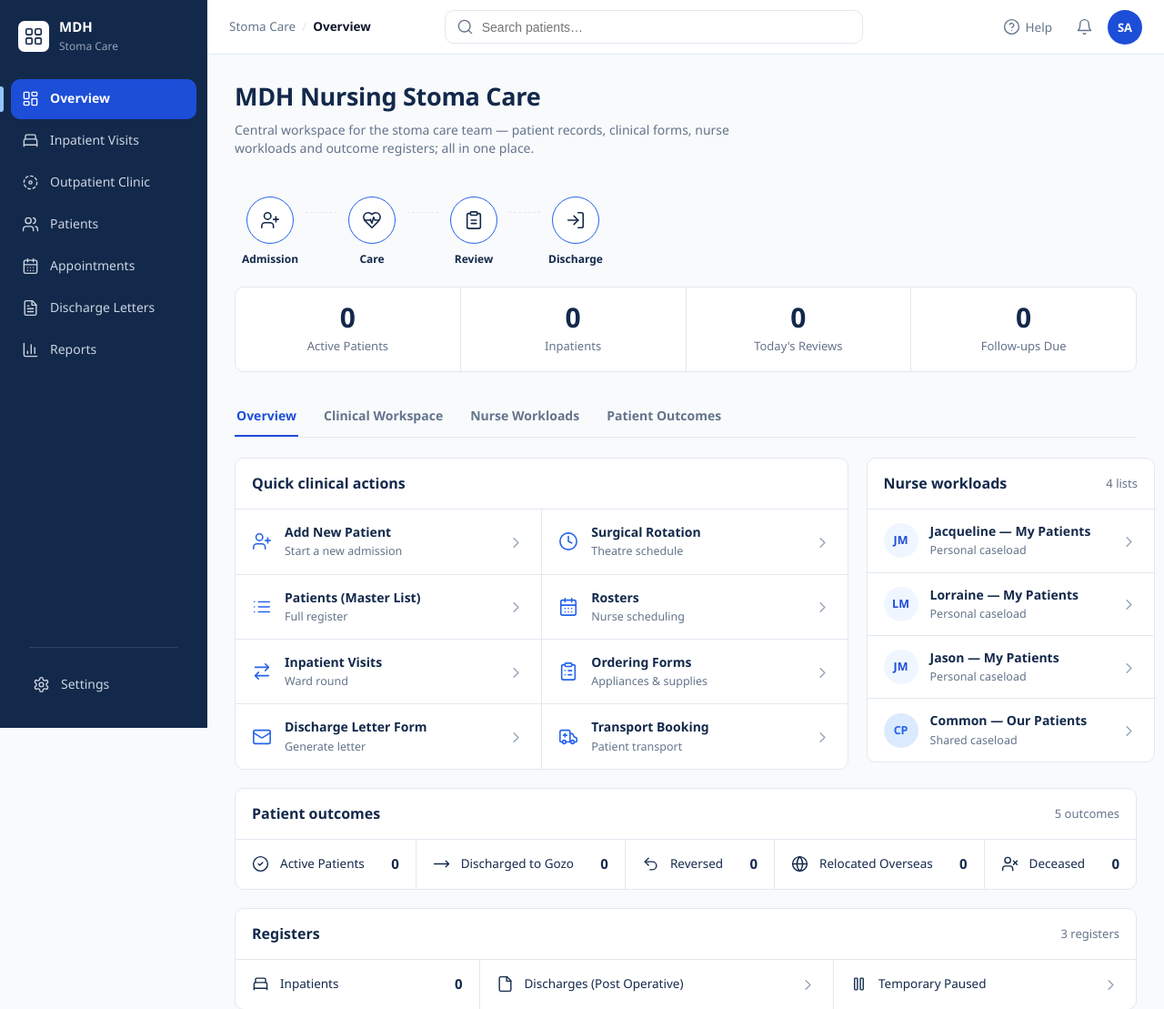
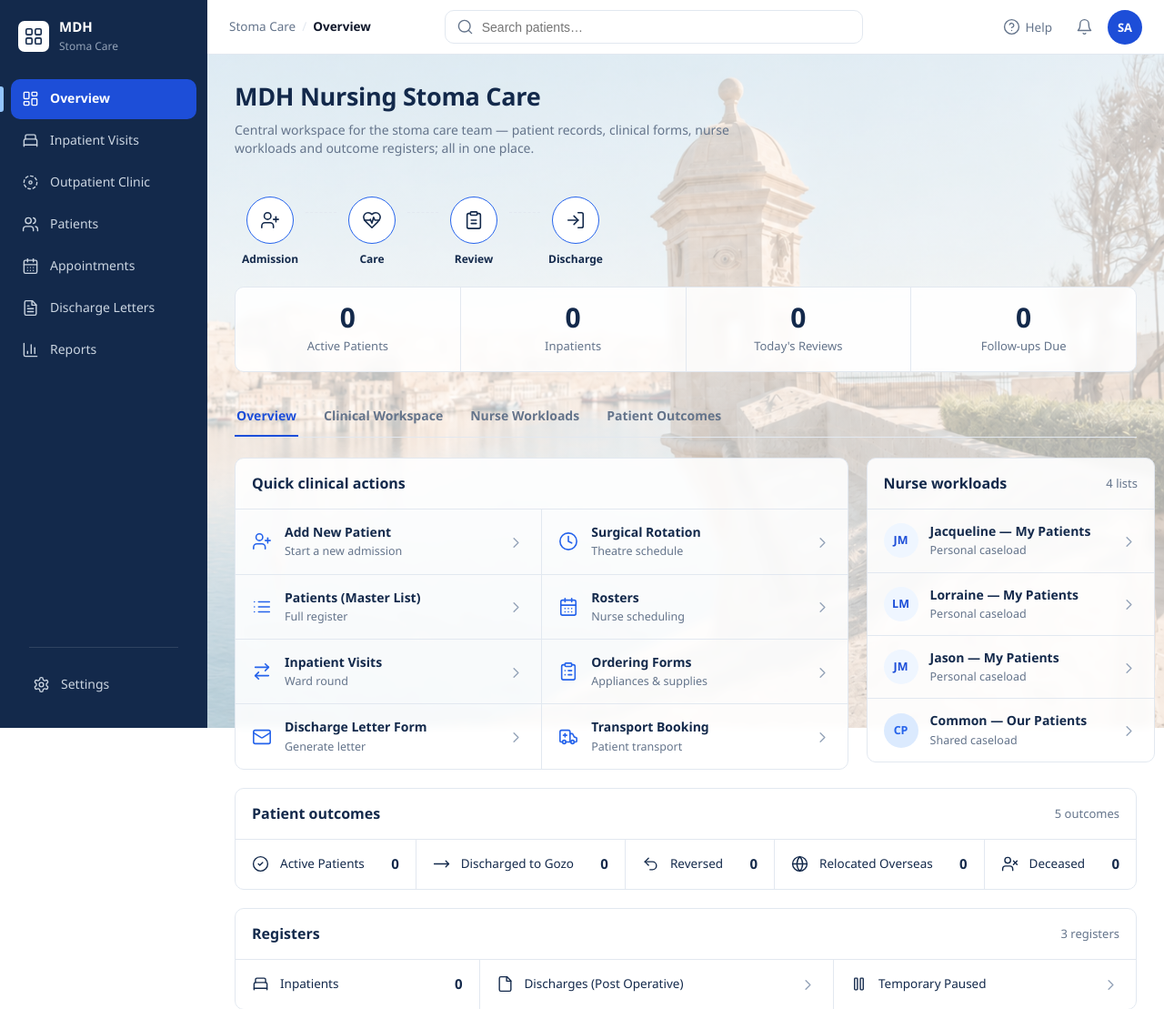
Before and after one commit to jasonfenech118-ctrl/dashborad, a Django app: page / in a window 1280 px wide. Shown: the top 1109 px of the page at 91% size. Run offline with Django 5.2, Linux system fonts and the light colour scheme; the visitor is signed in with stand-in values (Sample User, id 1); data that the repository does not hold is empty.

Commit message:
Fixed Malta harbour background with white overlay (#51)
Add static/images/app_background.png as a fixed, centred, cover background via body::before with a 55% white overlay; wire into base, dashboard and login templates; translucent cards; add STATICFILES_DIRS.

```diff
--- a/backend/config/settings.py
+++ b/backend/config/settings.py
@@ -109,6 +109,7 @@ USE_TZ = True
 
 STATIC_URL = "static/"
 STATIC_ROOT = BASE_DIR / "staticfiles"
+STATICFILES_DIRS = [BASE_DIR / "static"]
 STATICFILES_STORAGE = "whitenoise.storage.CompressedManifestStaticFilesStorage"
 
 DEFAULT_AUTO_FIELD = "django.db.models.BigAutoField"
--- a/backend/templates/clinic/dashboard.html
+++ b/backend/templates/clinic/dashboard.html
@@ -1,4 +1,4 @@
-<!DOCTYPE html>
+{% load static %}<!DOCTYPE html>
 <html lang="en">
 <head>
 <meta charset="UTF-8" />
@@ -17,7 +17,14 @@
   html,body{height:100%;}
   body{
     font-family:'Segoe UI',system-ui,-apple-system,Roboto,Helvetica,Arial,sans-serif;
-    background:var(--canvas);color:var(--text-primary);font-size:14px;line-height:1.45;
+    color:var(--text-primary);font-size:14px;line-height:1.45;
+    min-height:100vh;position:relative;isolation:isolate;
+  }
+  /* Fixed Malta harbour background with a soft white overlay for legibility. */
+  body::before{
+    content:"";position:fixed;inset:0;z-index:-1;pointer-events:none;
+    background:linear-gradient(rgba(255,255,255,.55),rgba(255,255,255,.55)),
+      url("{% static 'images/app_background.png' %}") center center / cover no-repeat;
   }
   a{text-decoration:none;color:inherit;}
   button{font-family:inherit;}
@@ -103,7 +110,8 @@
   .pw-line::before{content:"";flex:1;border-top:1.75px dashed var(--border);}
 
   /* stats strip */
-  .stats{display:flex;align-items:stretch;background:var(--surface);border:1px solid var(--border);
+  .stats{display:flex;align-items:stretch;background:rgba(255,255,255,.88);
+    backdrop-filter:blur(5px);-webkit-backdrop-filter:blur(5px);border:1px solid var(--border);
     border-radius:var(--radius);margin-top:22px;overflow:hidden;}
   .stat{flex:1;padding:18px 22px;text-align:center;border-left:1px solid var(--border);}
   .stat:first-child{border-left:none;}
@@ -119,7 +127,8 @@
 
   /* content regions */
   .cols{display:grid;grid-template-columns:68% 32%;gap:20px;margin-top:22px;align-items:start;}
-  .panel{background:var(--surface);border:1px solid var(--border);border-radius:var(--radius);overflow:hidden;}
+  .panel{background:rgba(255,255,255,.88);backdrop-filter:blur(5px);-webkit-backdrop-filter:blur(5px);
+    border:1px solid var(--border);border-radius:var(--radius);overflow:hidden;}
   .panel-head{display:flex;align-items:center;justify-content:space-between;padding:16px 18px;border-bottom:1px solid var(--border);}
   .panel-head h2{font-size:16px;font-weight:700;color:var(--navy-900);}
   .panel-head .meta{font-size:13px;color:var(--text-secondary);}
--- a/backend/templates/clinic/more_tools.html
+++ b/backend/templates/clinic/more_tools.html
@@ -5,7 +5,8 @@
   .mt-head p{margin:6px 0 0;color:var(--muted);font-size:13.5px;max-width:560px;}
   .mt-grid{display:grid;grid-template-columns:repeat(auto-fit,minmax(240px,1fr));gap:14px;margin-top:18px;}
   .mt-card{
-    background:#fff;border:1px solid var(--border);border-radius:12px;padding:18px;
+    background:rgba(255,255,255,.88);backdrop-filter:blur(5px);-webkit-backdrop-filter:blur(5px);
+    border:1px solid var(--border);border-radius:12px;padding:18px;
     display:flex;flex-direction:column;gap:8px;text-decoration:none;color:inherit;
     transition:border-color .12s ease,box-shadow .12s ease;
   }
--- a/backend/templates/clinic/ordering_forms.html
+++ b/backend/templates/clinic/ordering_forms.html
@@ -6,7 +6,8 @@
   .of-head p{margin:6px 0 0;color:var(--muted);font-size:13.5px;max-width:560px;}
   .of-grid{display:grid;grid-template-columns:repeat(auto-fit,minmax(240px,1fr));gap:14px;margin-top:18px;}
   .of-card{
-    background:#fff;border:1px solid var(--border);border-radius:12px;padding:18px;
+    background:rgba(255,255,255,.88);backdrop-filter:blur(5px);-webkit-backdrop-filter:blur(5px);
+    border:1px solid var(--border);border-radius:12px;padding:18px;
     display:flex;flex-direction:column;gap:8px;text-decoration:none;color:inherit;
     transition:border-color .12s ease,box-shadow .12s ease;
   }
```
Also changed, not shown: backend/templates/clinic/base.html (+12 -3 lines), backend/templates/registration/login.html (+10 -4 lines), backend/static/images/app_background.png (added).
